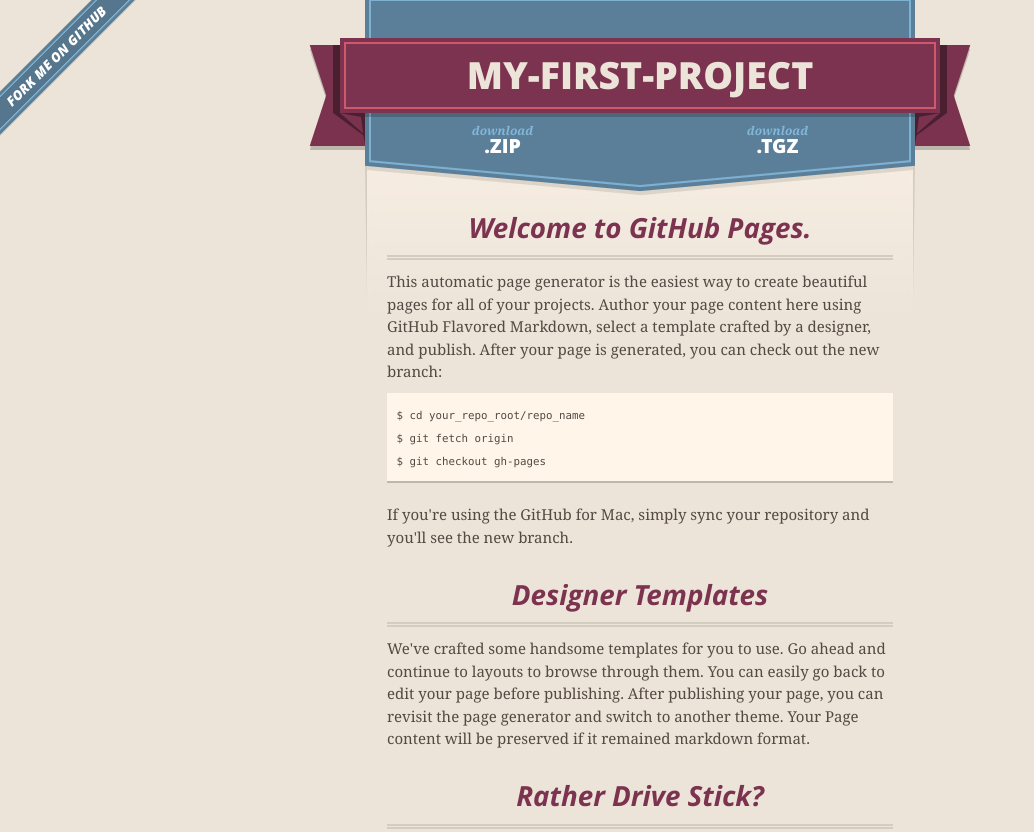
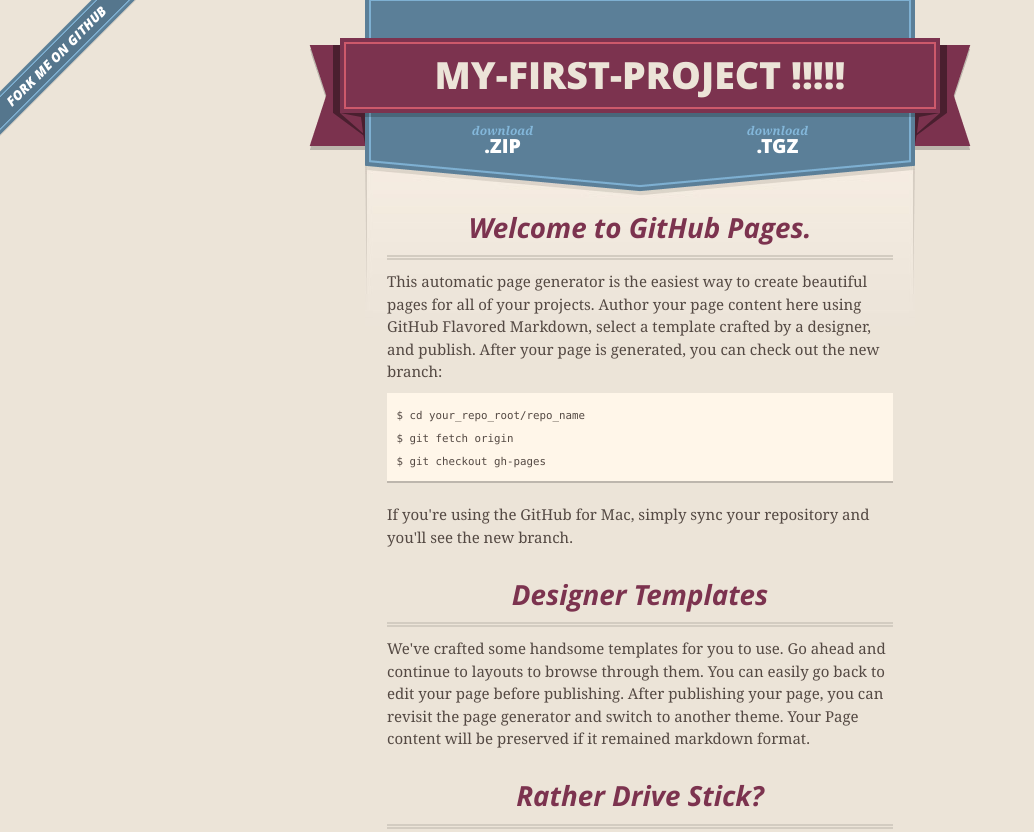
Before and after one commit to daniellee92/my-first-project, a plain HTML site: page index.html in a window 1280 px wide. Shown: the top 832 px of the page, without its empty margins (0-1034 px from the left). Drawn offline with nearby package versions, Linux system fonts and the light colour scheme.

Commit message:
My commit successful

```diff
--- a/index.html
+++ b/index.html
@@ -27,7 +27,7 @@
       <header>
         <span class="ribbon-outer">
           <span class="ribbon-inner">
-            <h1>My-first-project</h1>
+            <h1>My-first-project !!!!!</h1>
             <h2></h2>
           </span>
           <span class="left-tail"></span>
```
